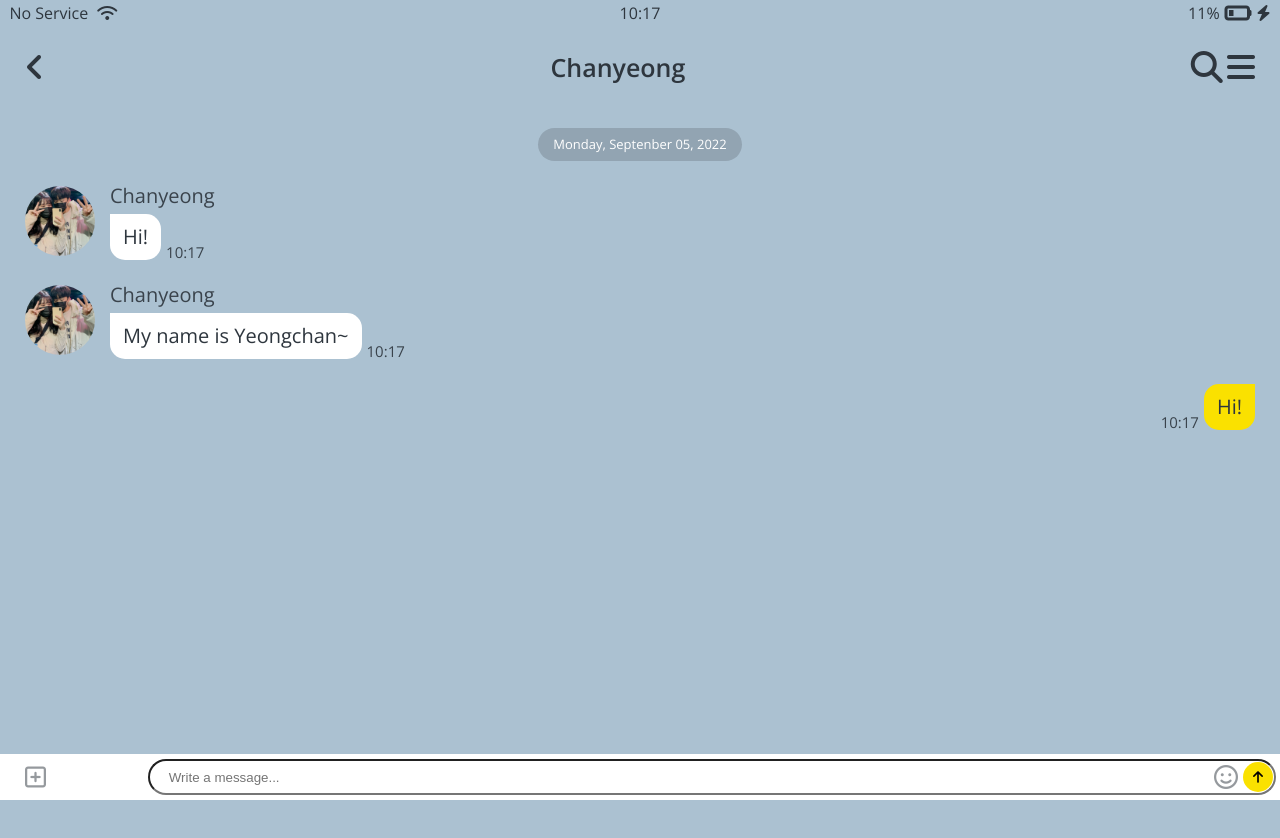
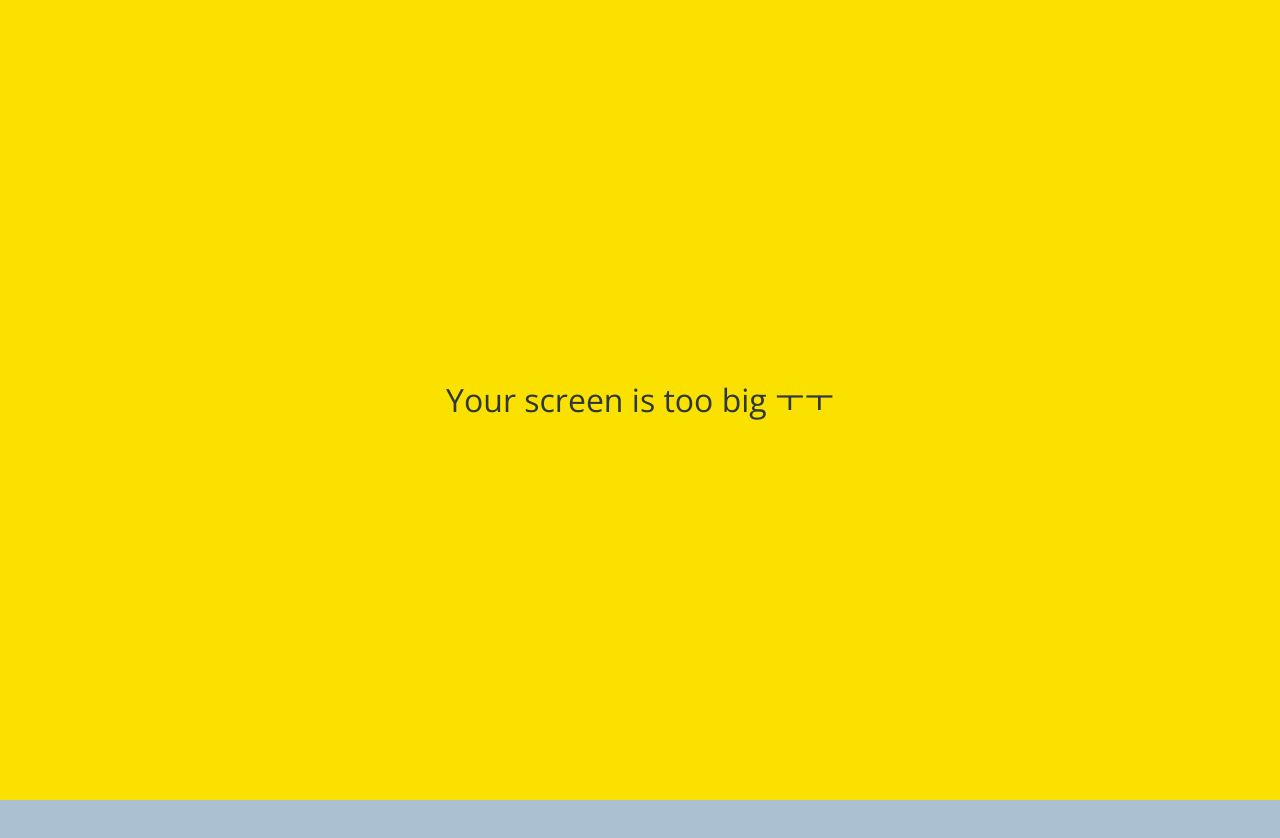
Before and after one commit to SSY1203/kokoa-clone-2022, a plain HTML site: page chat.html in a window 1280 px wide. Shown: the top 838 px of the page. Drawn offline with nearby package versions, Linux system fonts and the light colour scheme; files whose address does not match are found by name.

Commit message:
complete

```diff
--- a/chat.html
+++ b/chat.html
@@ -82,6 +82,10 @@
       </div>
     </form>
 
+    <div id="no-mobile">
+      <span>Your screen is too big ㅜㅜ</span>
+    </div>
+
     <script
       src="https://kit.fontawesome.com/40d0860433.js"
       crossorigin="anonymous"
--- /dev/null
+++ b/css/components/no-mobile.css
@@ -0,0 +1,18 @@
+#no-mobile {
+  position: absolute;
+  z-index: 99;
+  height: 100vh;
+  width: 100vw;
+  background-color: var(--yellow);
+  display: flex;
+  align-items: center;
+  justify-content: center;
+  top: 0;
+  font-size: 32px;
+}
+
+@media screen and (max-width: 645px) {
+  #no-mobile {
+    display: none;
+  }
+}
--- a/css/components/screen-header.css
+++ b/css/components/screen-header.css
@@ -26,3 +26,16 @@
   left: 5px;
   bottom: 30px;
 }
+
+@keyframes rotateCog {
+  from {
+    transform: none;
+  }
+  to {
+    transform: rotatez(360deg);
+  }
+}
+
+.screen-header__icons .fa-gear:hover {
+  animation: rotateCog 1s linear infinite;
+}
--- a/css/screens/chat.css
+++ b/css/screens/chat.css
@@ -1,5 +1,5 @@
 #chat-screen {
-  height: 11000vh;
+  height: 150vh;
   background-color: #abc1d1;
 }
 
@@ -21,11 +21,23 @@
   z-index: 1;
 }
 
+@keyframes fadeIn {
+  from {
+    transform: translateY(30px);
+    opacity: 0;
+  }
+  to {
+    transform: none;
+    opacity: 1;
+  }
+}
+
 .main-chat {
   margin-top: 20px;
   display: flex;
   align-items: center;
   flex-direction: column;
+  animation: fadeIn 0.8s linear;
 }
 
 .chat-timestamp {
@@ -102,6 +114,7 @@
   padding: 5px 25px;
   box-sizing: border-box;
   align-items: center;
+  transition: transform 0.3s ease-in-out;
 }
 
 .reply .reply__column:first-child {
@@ -118,6 +131,8 @@
   height: 30px;
   width: 100%;
   border-radius: 20px;
+  box-sizing: border-box;
+  transition: all 0.3s ease-in-out;
 }
 
 .reply i {
@@ -127,13 +142,13 @@
 .reply__column:last-child > i,
 .reply__column:last-child button {
   position: absolute;
-  right: -18px;
-  top: 3px;
+  right: 0px;
+  top: 0px;
 }
 
 .reply__column:last-child > i {
-  right: 17px;
-  top: 18px;
+  right: 30px;
+  top: 15px;
 }
 
 .reply__column button {
@@ -152,3 +167,24 @@
 .reply__column button:active {
   outline: none;
 }
+
+.reply .reply__column:first-child,
+.reply .fa-face-smile,
+.reply button {
+  transition: opacity 0.3s ease-in-out;
+}
+
+.reply:focus-within .reply__column:first-child,
+.reply:focus-within .fa-face-smile,
+.reply:focus-within button {
+  opacity: 0;
+}
+
+.reply input:focus {
+  width: 95vw;
+  transform: translateX(-12%) translateY(-80px);
+}
+
+.reply:focus-within {
+  transform: translateY(80px);
+}
--- a/css/screens/find.css
+++ b/css/screens/find.css
@@ -86,6 +86,21 @@
   position: relative;
 }
 
+@keyframes heartBeat {
+  0% {
+    color: white;
+    transform: none;
+  }
+  50% {
+    color: tomato;
+    transform: scale(1.5);
+  }
+  100% {
+    color: white;
+    transform: none;
+  }
+}
+
 .open-post__heart-count {
   background-color: var(--grey);
   color: white;
@@ -97,6 +112,11 @@
   font-size: 15px;
 }
 
+.open-post__heart-count:hover i {
+  will-change: transform;
+  animation: heartBeat 1s linear infinite;
+}
+
 .open-post__heart-count span {
   margin-left: 3px;
 }
--- a/css/styles.css
+++ b/css/styles.css
@@ -10,6 +10,7 @@
 @import "components/user-component.css";
 @import "components/badge.css";
 @import "components/icon-row.css";
+@import "components/no-mobile.css";
 
 /* Screens */
 @import "screens/login.css";
```
Also changed, not shown: chats.html (+7 -1 lines), find.html (+5 -1 lines), friends.html (+7 -1 lines), index.html (+4 -0 lines), more.html (+4 -0 lines), setting.html (+4 -0 lines).
